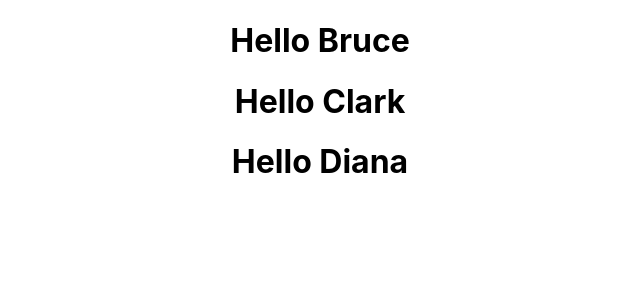
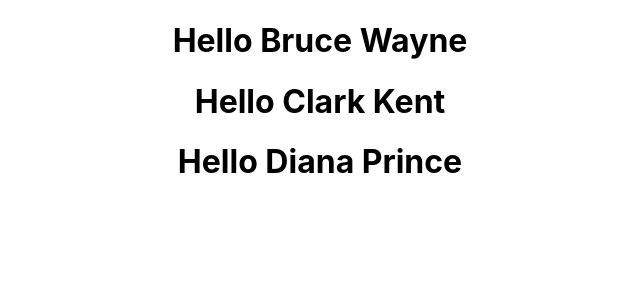
Before and after one commit to saideepshetty/LearningReact, a React (Create React App) app in the folder my-app/: page / in a window 1280 px wide. Shown: the top 300 px of the page, without its empty margins (320-960 px from the left). Built offline with nearby package versions, Linux system fonts and the light colour scheme.

Commit message:
Using props internally and externally

```diff
--- a/my-app/src/App.js
+++ b/my-app/src/App.js
@@ -9,9 +9,9 @@ class App extends Component {
   render() {
     return (
       <div className="App">
-        <Greet name="Bruce"></Greet>
-        <Greet name= "Clark"></Greet>
-        <Greet name="Diana"></Greet>
+        <Greet name="Bruce"> Wayne</Greet>
+        <Greet name= "Clark"> Kent</Greet>
+        <Greet name="Diana"> Prince</Greet>
       </div>
     );
   }
--- a/my-app/src/Greet.js
+++ b/my-app/src/Greet.js
@@ -1,5 +1,5 @@
 //praticing Functional Components
 import React from 'react'
 
-const Greet = (props) => <h1>Hello {props.name}</h1>
+const Greet = (props) => <h1>Hello {props.name} {props.children}</h1>
 export default Greet
```
